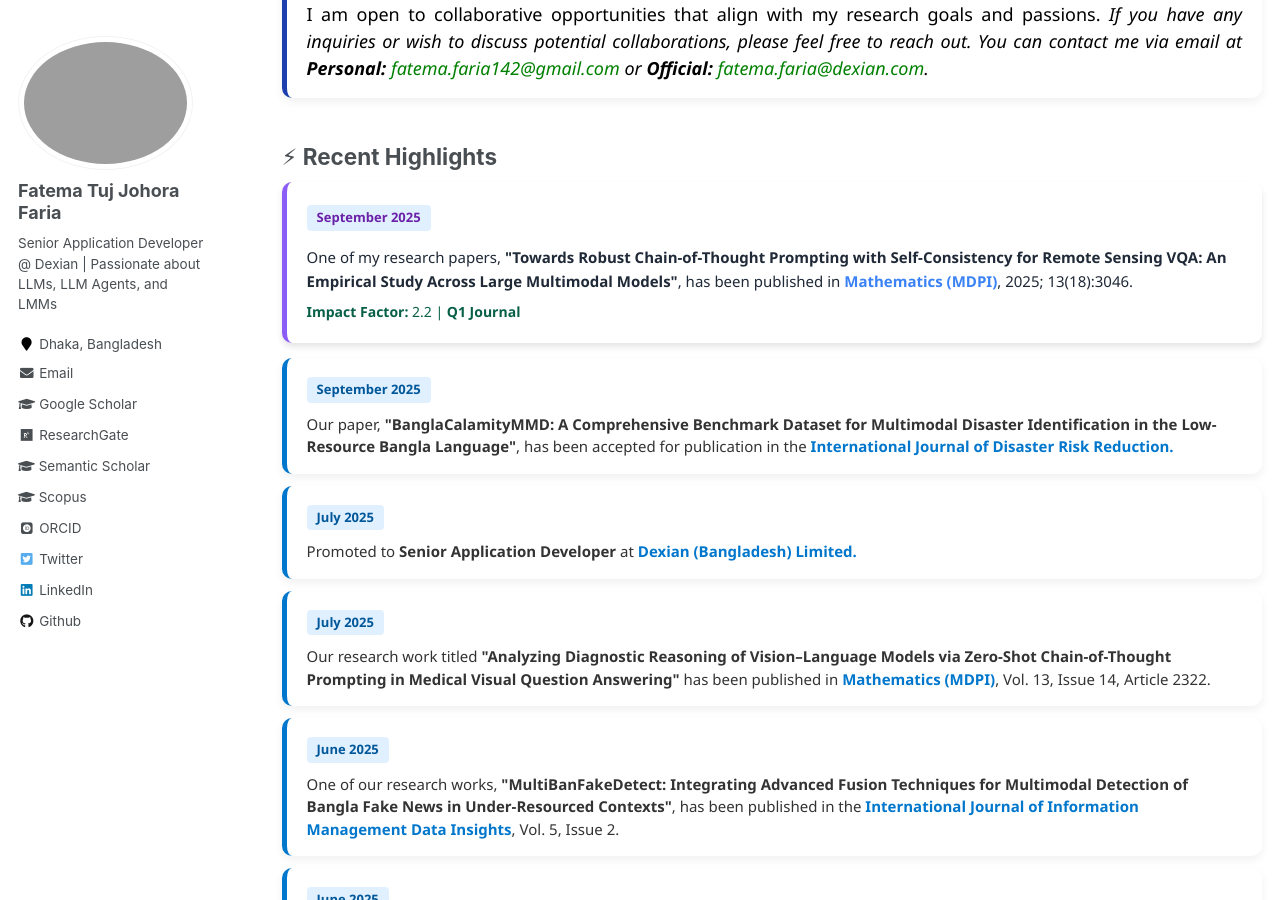
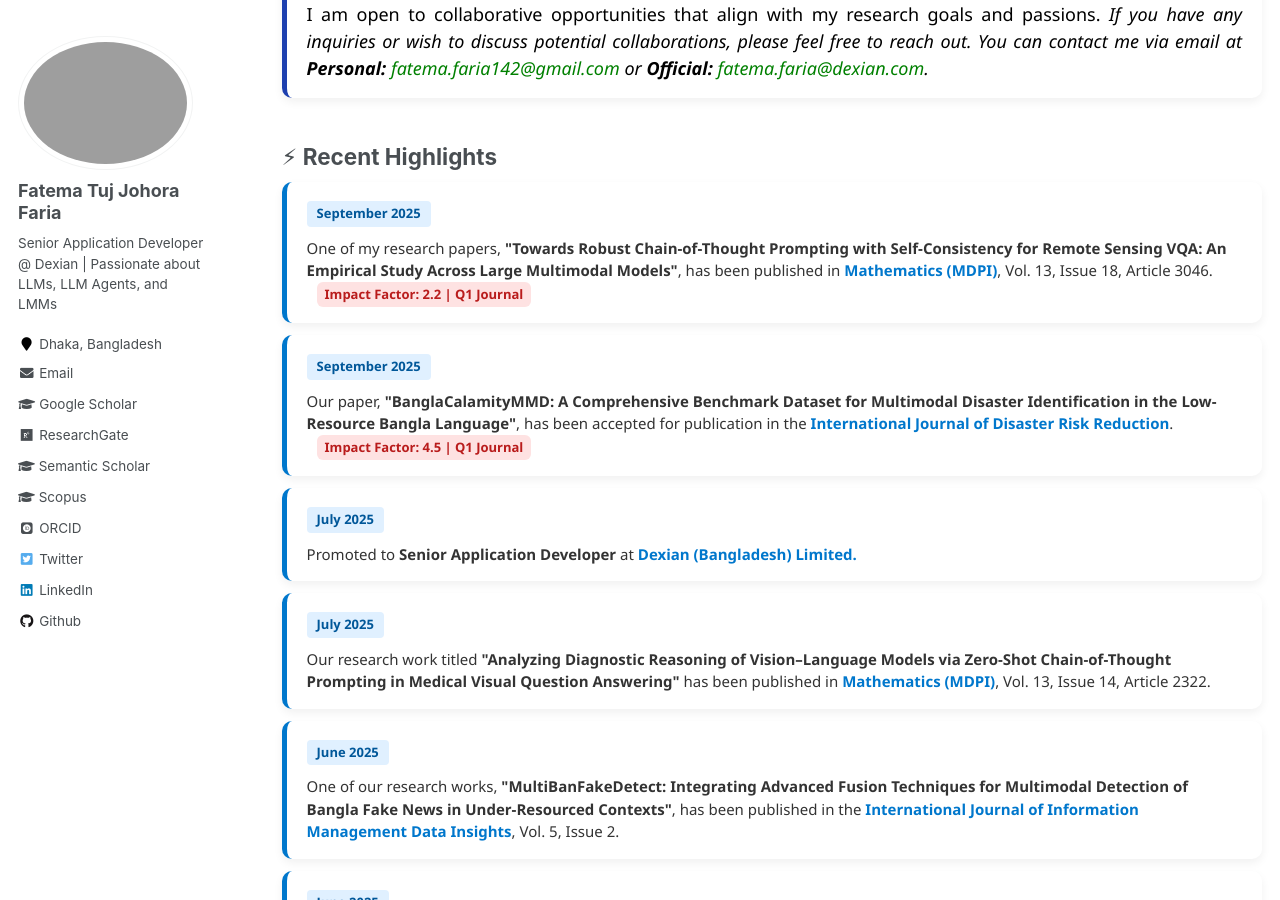
Before and after one commit to fatemafaria142/fatemafaria142.github.io, a Jekyll site: the page built from _pages/about.md, in a window 1280 px wide and 900 px high, scrolled down 1041 px. Built offline with Jekyll 4.4.1, drawn with Linux system fonts in a browser that asks for light colours; some web fonts are replaced.

Commit message:
Update About

```diff
--- a/_pages/about.md
+++ b/_pages/about.md
@@ -239,14 +239,14 @@ redirect_from:
 <div class="news-wrapper">
 
 <!-- 2025 -->
-<div class="news-card year-2025" style="border-left: 5px solid #8b5cf6; border-radius: 10px; padding: 20px; margin-bottom: 15px; box-shadow: 0 4px 6px rgba(0,0,0,0.1); background-color: #fff;">
-  <div class="news-date" style="font-weight: bold; color: #6b21a8; margin-bottom: 10px;">September 2025</div>
-  <div class="news-desc" style="font-size: 15px; line-height: 1.6; color: #1f2937;">
+<div class="news-card year-2025">
+  <div class="news-date">September 2025</div>
+  <div class="news-desc">
     One of my research papers, <strong>"Towards Robust Chain-of-Thought Prompting with Self-Consistency for Remote Sensing VQA: An Empirical Study Across Large Multimodal Models"</strong>, has been published in
-    <a class="news-link" href="https://www.mdpi.com/journal/mathematics" target="_blank" style="color: #3b82f6; text-decoration: none;">Mathematics (MDPI)</a>, 2025; 13(18):3046.
-    <div style="margin-top: 8px; font-size: 14px; color: #065f46;">
-      <strong>Impact Factor:</strong> 2.2 | <strong>Q1 Journal</strong>
-    </div>
+    <a class="news-link" href="https://www.mdpi.com/journal/mathematics" target="_blank">Mathematics (MDPI)</a>, Vol. 13, Issue 18, Article 3046.
+    <span style="display:inline-block; margin-left:10px; background-color:#fee2e2; color:#b91c1c; font-weight:bold; padding:3px 8px; border-radius:6px; font-size:13px;">
+      Impact Factor: 2.2 | Q1 Journal
+    </span>
   </div>
 </div>
 
@@ -254,7 +254,10 @@ redirect_from:
   <div class="news-date">September 2025</div>
   <div class="news-desc">
     Our paper, <strong>"BanglaCalamityMMD: A Comprehensive Benchmark Dataset for Multimodal Disaster Identification in the Low-Resource Bangla Language"</strong>, has been accepted for publication in the
-    <a class="news-link" href="https://www.sciencedirect.com/journal/international-journal-of-disaster-risk-reduction" target="_blank">International Journal of Disaster Risk Reduction.</a>
+    <a class="news-link" href="https://www.sciencedirect.com/journal/international-journal-of-disaster-risk-reduction" target="_blank">International Journal of Disaster Risk Reduction</a>.
+    <span style="display:inline-block; margin-left:10px; background-color:#fee2e2; color:#b91c1c; font-weight:bold; padding:3px 8px; border-radius:6px; font-size:13px;">
+      Impact Factor: 4.5 | Q1 Journal
+    </span>
   </div>
 </div>
 
@@ -273,8 +276,6 @@ redirect_from:
     <a class="news-link" href="https://www.mdpi.com/journal/mathematics" target="_blank">Mathematics (MDPI)</a>, Vol. 13, Issue 14, Article 2322.
   </div>
 </div>
-
-
 
 <div class="news-card year-2025">
   <div class="news-date">June 2025</div>
```
